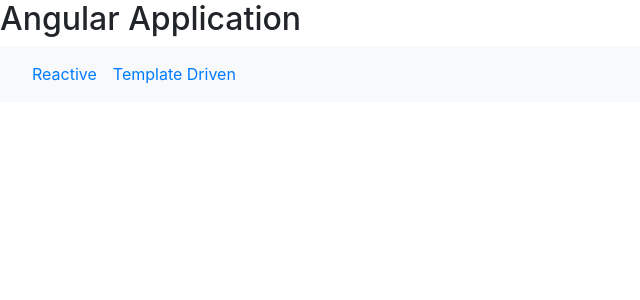
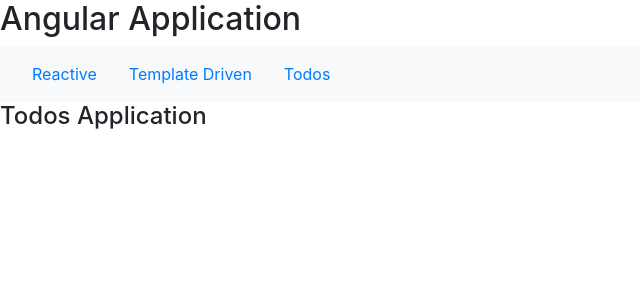
Before and after one commit to greatorangejuice/Juices, an Angular app: page /todos in a window 1280 px wide. Before the commit this address led to /. Shown: the top 300 px of the page, without its empty margins (0-640 px from the left). Built offline with nearby package versions, Linux system fonts and the light colour scheme.

Commit message:
add log service

```diff
--- a/src/app/app-routing.module.ts
+++ b/src/app/app-routing.module.ts
@@ -2,10 +2,12 @@ import { NgModule } from '@angular/core';
 import { RouterModule, Routes } from '@angular/router';
 import {ReactiveFormComponent} from './reactive-form/reactive-form.component';
 import {TdFormComponent} from './td-form/td-form.component';
+import {TodosComponent} from './todos/todos.component';
 
 const routes: Routes = [
   { path: 'reactive', component: ReactiveFormComponent },
   { path: 'td', component: TdFormComponent },
+  { path: 'todos', component: TodosComponent },
 ];
 @NgModule({
   exports: [ RouterModule ],
--- a/src/app/app.component.html
+++ b/src/app/app.component.html
@@ -1,6 +1,7 @@
 <header><h2>{{title}}</h2></header>
 <nav class="navbar navbar-expand-lg navbar-light bg-light">
   <a class="nav-link" routerLink="/reactive">Reactive</a>
-  <a class="nav-item" routerLink="/td">Template Driven</a>
+  <a class="nav-link" routerLink="/td">Template Driven</a>
+  <a class="nav-link" routerLink="/todos">Todos</a>
 </nav>
 <router-outlet></router-outlet>
--- a/src/app/app.component.ts
+++ b/src/app/app.component.ts
@@ -1,4 +1,11 @@
 import {Component} from '@angular/core';
+
+export interface Todo {
+  id: number;
+  title: string;
+  completed: boolean;
+  date?: any;
+}
 
 @Component({
   selector: 'app-root',
@@ -6,4 +13,10 @@ import {Component} from '@angular/core';
 })
 export class AppComponent {
   title = 'Angular Application';
+
+  public todos: Todo[] = [
+    {id: 1, title: 'Купить хлеб', completed: false, date: new Date()},
+    {id: 2, title: 'Купить масло', completed: true, date: new Date()},
+    {id: 3, title: 'Купить пиво', completed: false, date: new Date()},
+  ];
 }
--- a/src/app/app.module.ts
+++ b/src/app/app.module.ts
@@ -6,12 +6,14 @@ import {FormsModule, ReactiveFormsModule} from '@angular/forms';
 import { ReactiveFormComponent } from './reactive-form/reactive-form.component';
 import { AppRoutingModule } from './app-routing.module';
 import { TdFormComponent } from './td-form/td-form.component';
+import { TodosComponent } from './todos/todos.component';
 
 @NgModule({
   declarations: [
     AppComponent,
     ReactiveFormComponent,
-    TdFormComponent
+    TdFormComponent,
+    TodosComponent
   ],
   imports: [
     BrowserModule,
--- a/src/app/reactive-form/reactive-form.component.html
+++ b/src/app/reactive-form/reactive-form.component.html
@@ -4,11 +4,12 @@
       <div class="form-group">
         <label>Email</label>
         <input type="text" class="form-control" formControlName="email"
-               [ngClass]="{'is-invalid': form.get('user.email').invalid && form.get('user.email').touched}">
+               [ngClass]="{'is-invalid': form.get('user.email').invalid && form.get('user.email').touched, 'is-valid': form.get('user.email').valid && form.get('user.email').touched}">
         <p *ngIf="form.get('user.email').invalid && form.get('user.email').touched">
           <span *ngIf="form.get('user.email').errors['email']">Введите корректный email</span>
           <span *ngIf="form.get('user.email').errors['emailIsUsed']">Такой email уже существует</span>
         </p>
+        <p *ngIf="form.get('user.email').valid">Done</p>
 <!--        <div *ngIf="form.pending" class="spinner-border" role="status">-->
 <!--          <span class="sr-only">Loading...</span>-->
 <!--        </div>-->
--- a/src/app/reactive-form/reactive-form.component.ts
+++ b/src/app/reactive-form/reactive-form.component.ts
@@ -35,7 +35,6 @@ export class ReactiveFormComponent implements OnInit {
   }
   // FIX error object!
   checkLength(control: FormControl) {
-    console.log(control.value.lenght);
     if (control.value.lenght <= this.minPassLength) {
       return {
         ['lengthError']: true,
--- /dev/null
+++ b/src/app/todos/todos.component.html
@@ -0,0 +1 @@
+<h4>{{title}}</h4>
--- /dev/null
+++ b/src/app/todos/todos.component.ts
@@ -0,0 +1,20 @@
+import {Component, Input, OnInit} from '@angular/core';
+import {Todo} from '../app.component';
+
+@Component({
+  selector: 'app-todos',
+  templateUrl: './todos.component.html',
+  styleUrls: ['./todos.component.css']
+})
+export class TodosComponent implements OnInit {
+
+  @Input() todos: Todo[] = [];
+
+  title = 'Todos Application'
+
+  constructor() { }
+
+  ngOnInit() {
+  }
+
+}
```
Also changed, not shown: src/app/todos/todos.component.css (added).
